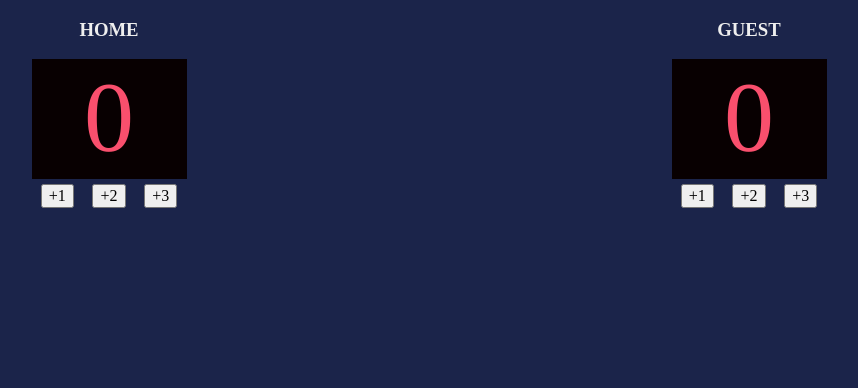
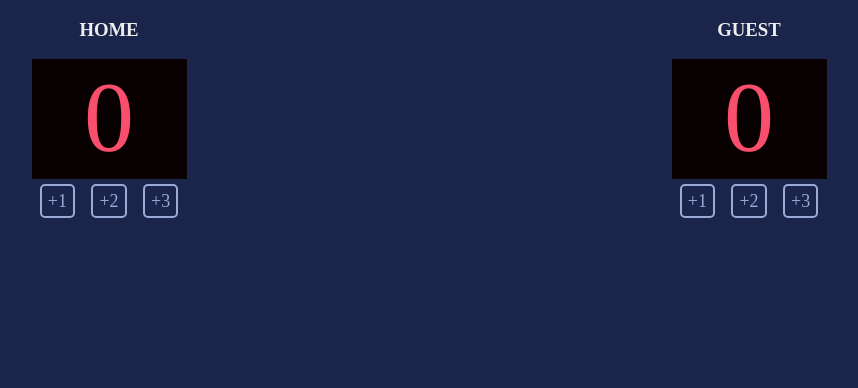
Before and after one commit to ChrisVee/basketballScoreCard, a website built with Vite: page index.html in a window 1280 px wide. Shown: the whole page, without its empty margins (211-1069 px from the left). Built offline with nearby package versions, Linux system fonts and the light colour scheme; a web font is replaced by a local one.

Commit message:
updated html
renamed button ids to classes to change colors

```diff
--- a/index.html
+++ b/index.html
@@ -1,5 +1,5 @@
 <html>
-    <head><link rel="stylesheet" href="https://cdnjs.cloudflare.com/ajax/libs/normalize/8.0.1/normalize.css">
+    <head>
         <link rel="stylesheet" href="index.css">
     </head>
     <body>
@@ -9,9 +9,9 @@
                     <div class="score-box">
                         <span id="homeScore">0</span>
                             <div class="score-buttons">
-                                <button id="home-score-btn-1" onclick="homeAddOne()">+1</button>
-                                <button id="home-score-btn-2" onclick="homeAddTwo()">+2</button>
-                                <button id="home-score-btn-3" onclick="homeAddThree()">+3</button>
+                                <button class="button" onclick="homeAddOne()">+1</button>
+                                <button class="button" onclick="homeAddTwo()">+2</button>
+                                <button class="button" onclick="homeAddThree()">+3</button>
                             </div>
                     </div>
             </div>
@@ -20,9 +20,9 @@
                     <div class="score-box">
                         <span id="guestScore">0</span>
                             <div class="score-buttons">
-                                <button id="guest-score-btn-1" onclick="guestAddOne()">+1</button>
-                                <button id="guest-score-btn-2" onclick="guestAddTwo()">+2</button>
-                                <button id="guest-score-btn-3" onclick="guestAddThree()">+3</button>
+                                <button class="button" onclick="guestAddOne()">+1</button>
+                                <button class="button" onclick="guestAddTwo()">+2</button>
+                                <button class="button" onclick="guestAddThree()">+3</button>
                             </div>
                     </div>
             </div>
```
